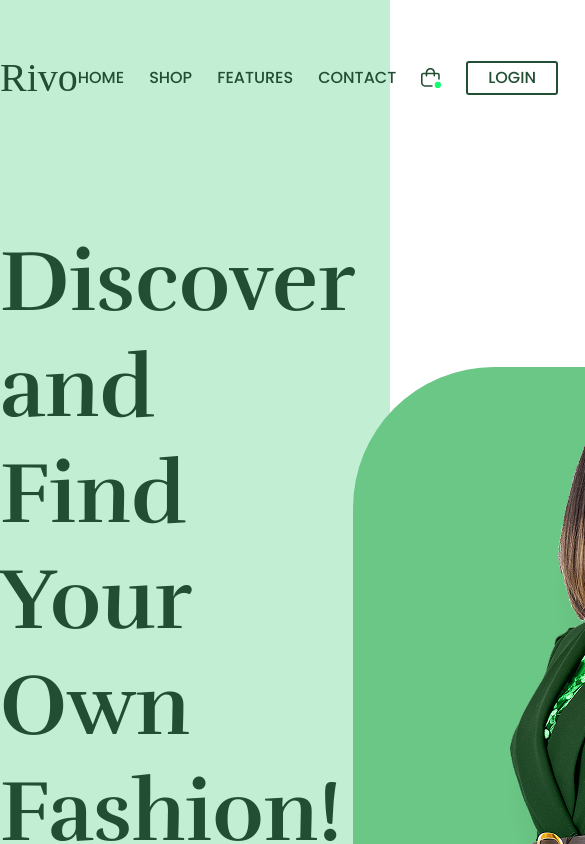
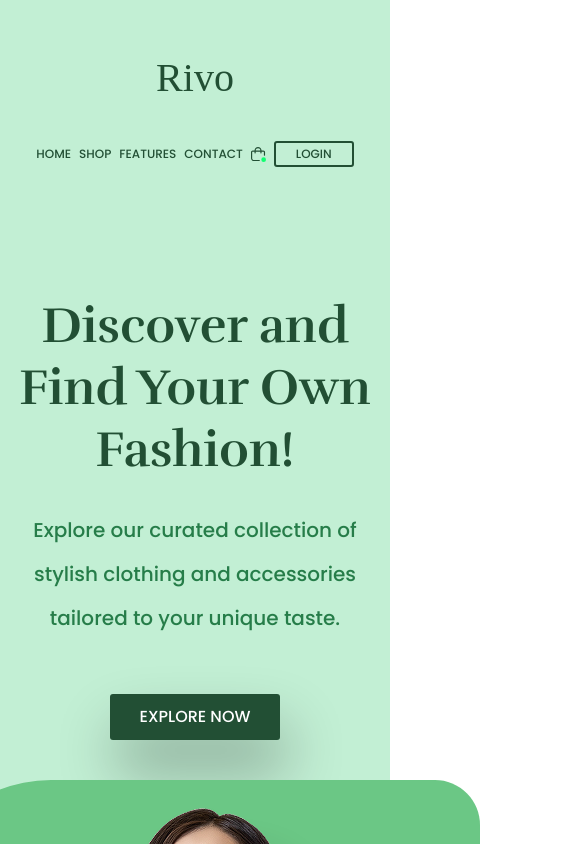
Before and after one commit to Level0n/Rivo, a React (Vite) app: page / in a window 390 px wide. Shown: the top 844 px of the page, 585 px wide, since content can reach past the window. Built offline with nearby package versions, Linux system fonts and the light colour scheme; a web font is replaced by a local one.

Commit message:
14.11.2026

```diff
--- a/src/App.tsx
+++ b/src/App.tsx
@@ -10,8 +10,8 @@ function App() {
   return (
     <>
       <Header />
-      <Main />
-      <Footer />
+      {/* <Main />
+      <Footer /> */}
     </>
   )
 }
--- a/src/TSX/Header/HeaderBottom.tsx
+++ b/src/TSX/Header/HeaderBottom.tsx
@@ -5,7 +5,7 @@ import type { JSX } from 'react';
 function HeaderBottom(): JSX.Element {
   return (
     <section className='header-bottom'>
-      <div>
+      <div className='header-bottom-container'>
         <h1 className='header-bottom-title'>Discover and Find Your Own Fashion!</h1>
         <p className='header-bottom-subtitle'>Explore our curated collection of stylish clothing and accessories tailored to your unique taste.</p>
         <a href="">
--- a/src/styles/buttons.css
+++ b/src/styles/buttons.css
@@ -71,4 +71,16 @@
     font-size: 16px;
     padding: 7px 20px;
   }
+
+  .header-bottom-button {
+    font-size: 16px;
+    padding: 15px 30px;
+  }
 }
+
+@media (max-width: 400px) {
+  .header-button {
+    font-size: 12px;
+    padding: 5px 20px;
+  }
+}
--- a/src/styles/header/header_bottom.css
+++ b/src/styles/header/header_bottom.css
@@ -29,3 +29,33 @@
   color: #267D49;
   margin-bottom: 54px;
 }
+
+@media (max-width: 1400px) {
+  .header-bottom {
+    padding: 0 15px;
+  }
+}
+
+@media (max-width: 1050px) {
+  .header-bottom-title {
+    font-size: 50px;
+  }
+
+  .header-bottom-subtitle {
+    font-size: 20px;
+  }
+}
+
+@media (max-width: 850px) {
+  .header-bottom {
+    flex-direction: column;
+    gap: 40px;
+  }
+
+  .header-bottom-container {
+    display: flex;
+    flex-direction: column;
+    align-items: center;
+    text-align: center;
+  }
+}
--- a/src/styles/header/header_top.css
+++ b/src/styles/header/header_top.css
@@ -56,6 +56,12 @@
   fill: #000000;
 }
 
+@media (max-width: 1400px) {
+  .header-top {
+    padding: 0 15px;
+  }
+}
+
 @media (max-width: 1100px) {
   .header-links {
     gap: 50px;
@@ -85,3 +91,36 @@
     height: 20px;
   }
 }
+
+@media (max-width: 600px) {
+  .header-top {
+    flex-direction: column;
+    gap: 40px;
+  }
+}
+
+@media (max-width: 500px) {
+  .header-links {
+    gap: 8px;
+  }
+
+  .header-links-nav {
+    gap: 8px;
+  }
+
+  .header-links-right {
+    gap: 8px;
+  }
+}
+
+@media (max-width: 400px) {
+  .header-links-nav-link {
+    font-size: 12px;
+  }
+
+  .header-links-right-bucket,
+  .header-links-right-bucket-svg {
+    width: 15px;
+    height: 15px;
+  }
+}
```
